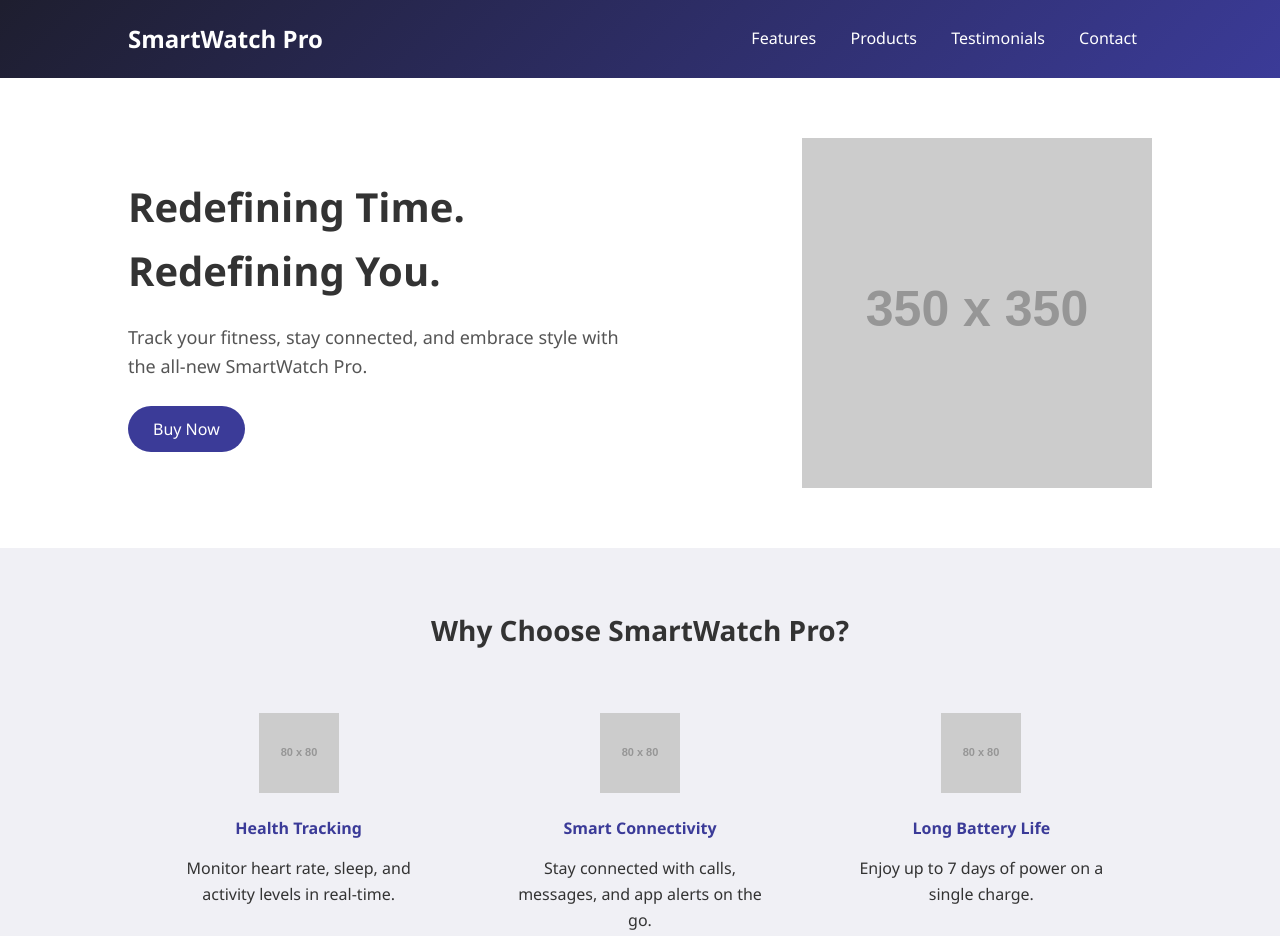
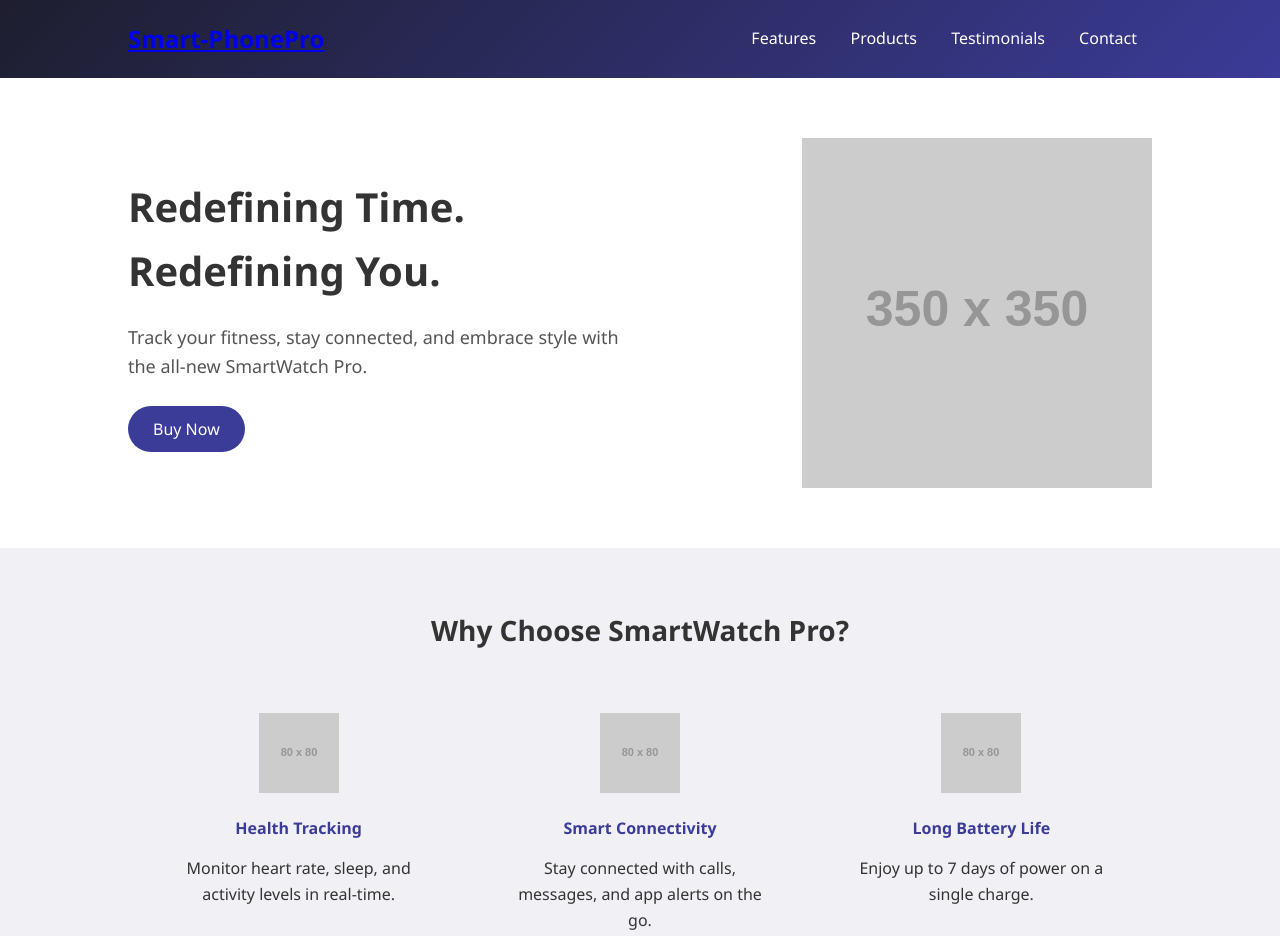
Before and after one commit to aryaman-n/GA4, a plain HTML site: page index.html in a window 1280 px wide. Shown: the top 936 px of the page. Drawn offline with Linux system fonts and the light colour scheme; placeholder pictures from the web are drawn by us.

Commit message:
Update index.html
2nd

```diff
--- a/index.html
+++ b/index.html
@@ -187,7 +187,7 @@ height="0" width="0" style="display:none;visibility:hidden"></iframe></noscript>
 <!-- End Google Tag Manager (noscript) -->
 
   <header>
-    <h1>SmartWatch Pro</h1>
+    <h1><a href="https://idyllic-biscochitos-4f5dbe.netlify.app/">Smart-PhonePro</a></h1>
     <nav>
       <a href="#features">Features</a>
       <a href="#products">Products</a>
```
